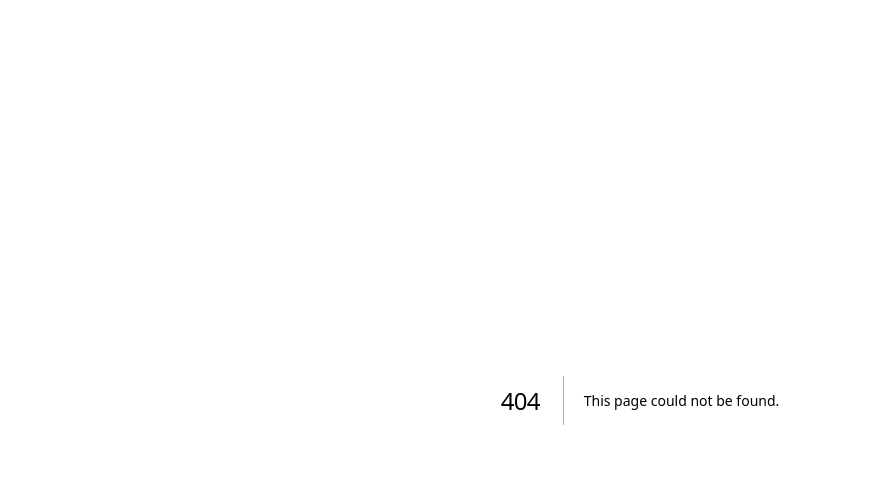
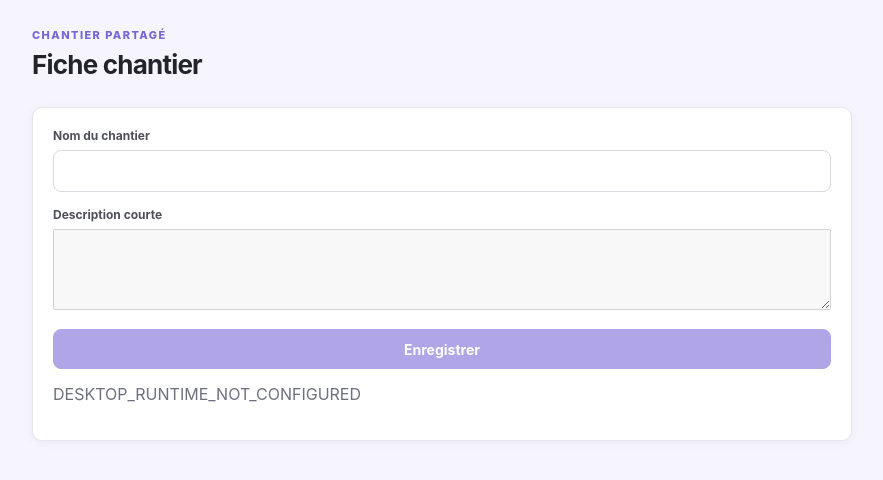
Before and after one commit to lv42840-svg/papot-agencement-app, a Next.js app: page /chantiers/chantier-test-verrou in a window 1280 px wide. Before the commit this address had no page. Shown: the top 480 px of the page, without its empty margins (0-883 px from the left). Built offline with nearby package versions, Linux system fonts and the light colour scheme; no server answers.

Commit message:
feat: connect chantier screen to shared locking

```diff
--- /dev/null
+++ b/src/app/api/desktop/shared-resource/route.ts
@@ -0,0 +1,79 @@
+import { NextResponse } from "next/server";
+import { z } from "zod";
+import { createDesktopSharedResourceRuntime } from "@/lib/desktop/shared-resource-runtime";
+import { sharedResourceRefSchema } from "@/lib/sync/resource-lock";
+
+export const runtime = "nodejs";
+
+const requestSchema = z.discriminatedUnion("action", [
+  z.object({
+    action: z.literal("open"),
+    resource: sharedResourceRefSchema,
+    leaseId: z.string().uuid(),
+  }),
+  z.object({
+    action: z.literal("save"),
+    resource: sharedResourceRefSchema,
+    leaseId: z.string().uuid(),
+    expectedVersion: z.number().int().nonnegative(),
+    payload: z.unknown(),
+  }),
+  z.object({
+    action: z.literal("renew"),
+    resource: sharedResourceRefSchema,
+    leaseId: z.string().uuid(),
+  }),
+  z.object({
+    action: z.literal("release"),
+    resource: sharedResourceRefSchema,
+    leaseId: z.string().uuid(),
+  }),
+]);
+
+export async function POST(request: Request) {
+  try {
+    const input = requestSchema.parse(await request.json());
+    const runtime = createDesktopSharedResourceRuntime();
+
+    if (input.action === "open") {
+      return NextResponse.json(
+        await runtime.coordinator.open({
+          resource: input.resource,
+          leaseId: input.leaseId,
+          owner: runtime.owner,
+        }),
+      );
+    }
+    if (input.action === "save") {
+      return NextResponse.json(
+        await runtime.coordinator.save({
+          resource: input.resource,
+          leaseId: input.leaseId,
+          owner: runtime.owner,
+          expectedVersion: input.expectedVersion,
+          payload: input.payload,
+        }),
+      );
+    }
+    if (input.action === "renew") {
+      const lock = await runtime.locks.renew({
+        resource: input.resource,
+        leaseId: input.leaseId,
+        owner: runtime.owner,
+      });
+      return NextResponse.json({ status: "renewed", lock });
+    }
+
+    return NextResponse.json({
+      status: "released",
+      released: await runtime.coordinator.release({
+        resource: input.resource,
+        leaseId: input.leaseId,
+        owner: runtime.owner,
+      }),
+    });
+  } catch (error) {
+    const code = error instanceof Error ? error.message : "SHARED_RESOURCE_FAILED";
+    return NextResponse.json({ status: "error", error: code }, { status: 409 });
+  }
+}
--- /dev/null
+++ b/src/app/chantiers/[chantierId]/page.tsx
@@ -0,0 +1,20 @@
+import { ChantierEditor } from "@/components/chantier-editor";
+
+export default async function ChantierPage({
+  params,
+}: {
+  params: Promise<{ chantierId: string }>;
+}) {
+  const { chantierId } = await params;
+  return (
+    <main className="content" style={{ marginLeft: 0 }}>
+      <div className="pageHeader">
+        <div>
+          <p className="eyebrow">Chantier partagé</p>
+          <h1>Fiche chantier</h1>
+        </div>
+      </div>
+      <ChantierEditor chantierId={chantierId} />
+    </main>
+  );
+}
--- a/src/app/desktop-ready/page.tsx
+++ b/src/app/desktop-ready/page.tsx
@@ -1,3 +1,5 @@
+import Link from "next/link";
+
 export const dynamic = "force-static";
 
 export default function DesktopReadyPage() {
@@ -15,6 +17,9 @@ export default function DesktopReadyPage() {
             La configuration locale et l’accès Nextcloud sécurisé seront réutilisés aux prochains
             démarrages. Le raccordement aux écrans métier est la prochaine étape.
           </p>
+          <Link className="primaryButton" href="/chantiers/chantier-test-verrou">
+            Ouvrir la fiche chantier test
+          </Link>
         </div>
       </section>
     </main>
--- a/src/app/globals.css
+++ b/src/app/globals.css
@@ -39,7 +39,8 @@ a {
 }
 button,
 input,
-select {
+select,
+textarea {
   font: inherit;
 }
 button {
--- /dev/null
+++ b/src/components/chantier-editor.tsx
@@ -0,0 +1,136 @@
+"use client";
+
+import { FormEvent, useEffect, useRef, useState } from "react";
+import { SharedResourceAccessBanner } from "@/components/shared-resource-access-banner";
+
+type EditorState = {
+  status: "editable" | "read-only";
+  version: number;
+  ownerDisplayName?: string;
+};
+
+const endpoint = "/api/desktop/shared-resource";
+
+export function ChantierEditor({ chantierId }: { chantierId: string }) {
+  const leaseId = useRef(crypto.randomUUID());
+  const resource = useRef({ resource_type: "CHANTIER" as const, resource_id: chantierId });
+  const editable = useRef(false);
+  const [access, setAccess] = useState<EditorState | null>(null);
+  const [title, setTitle] = useState("");
+  const [description, setDescription] = useState("");
+  const [message, setMessage] = useState("Ouverture du chantier…");
+
+  useEffect(() => {
+    let active = true;
+    const currentLeaseId = leaseId.current;
+    const currentResource = resource.current;
+    const call = (body: unknown) =>
+      fetch(endpoint, {
+        method: "POST",
+        headers: { "Content-Type": "application/json" },
+        body: JSON.stringify(body),
+      });
+
+    call({ action: "open", resource: currentResource, leaseId: currentLeaseId })
+      .then(async (response) => {
+        const result = await response.json();
+        if (!response.ok) throw new Error(result.error ?? "Ouverture impossible");
+        if (!active) return;
+        const payload = result.resource?.payload as
+          | { title?: string; description?: string }
+          | undefined;
+        setTitle(payload?.title ?? "");
+        setDescription(payload?.description ?? "");
+        setAccess({
+          status: result.status,
+          version: result.baseVersion,
+          ownerDisplayName:
+            result.status === "read-only" ? result.lock.owner_display_name : undefined,
+        });
+        editable.current = result.status === "editable";
+        setMessage("");
+      })
+      .catch(
+        (error) =>
+          active && setMessage(error instanceof Error ? error.message : "Ouverture impossible"),
+      );
+
+    const renewal = window.setInterval(() => {
+      if (!editable.current) return;
+      void call({ action: "renew", resource: currentResource, leaseId: currentLeaseId });
+    }, 120_000);
+
+    return () => {
+      active = false;
+      window.clearInterval(renewal);
+      if (editable.current) {
+        navigator.sendBeacon(
+          endpoint,
+          new Blob(
+            [
+              JSON.stringify({
+                action: "release",
+                resource: currentResource,
+                leaseId: currentLeaseId,
+              }),
+            ],
+            { type: "application/json" },
+          ),
+        );
+      }
+    };
+  }, []);
+
+  async function save(event: FormEvent) {
+    event.preventDefault();
+    if (!access || access.status !== "editable") return;
+    setMessage("Enregistrement…");
+    const response = await fetch(endpoint, {
+      method: "POST",
+      headers: { "Content-Type": "application/json" },
+      body: JSON.stringify({
+        action: "save",
+        resource: resource.current,
+        leaseId: leaseId.current,
+        expectedVersion: access.version,
+        payload: { title, description },
+      }),
+    });
+    const result = await response.json();
+    if (!response.ok || result.status === "conflict") {
+      setMessage("La fiche a changé ailleurs. Rechargez-la avant de poursuivre.");
+      return;
+    }
+    setAccess({ status: "editable", version: result.resource.version });
+    setMessage("Chantier enregistré.");
+  }
+
+  return (
+    <section className="panel" style={{ maxWidth: 820 }}>
+      {access ? <SharedResourceAccessBanner {...access} /> : null}
+      <form className="loginForm" onSubmit={save}>
+        <label>
+          Nom du chantier
+          <input
+            value={title}
+            onChange={(event) => setTitle(event.target.value)}
+            disabled={access?.status !== "editable"}
+          />
+        </label>
+        <label>
+          Description courte
+          <textarea
+            value={description}
+            onChange={(event) => setDescription(event.target.value)}
+            disabled={access?.status !== "editable"}
+            rows={5}
+          />
+        </label>
+        <button className="primaryButton" disabled={access?.status !== "editable"} type="submit">
+          Enregistrer
+        </button>
+        {message ? <p className="muted">{message}</p> : null}
+      </form>
+    </section>
+  );
+}
--- /dev/null
+++ b/src/lib/desktop/shared-resource-runtime.ts
@@ -0,0 +1,69 @@
+import "server-only";
+
+import { NextcloudDavClient } from "@/lib/sync/nextcloud-dav";
+import { SharedResourceEditCoordinator } from "@/lib/sync/resource-edit-coordinator";
+import { NextcloudResourceLockStore } from "@/lib/sync/resource-lock-store";
+import { NextcloudSharedResourceStore } from "@/lib/sync/resource-state-store";
+
+type DesktopRuntimeConfig = {
+  nextcloud_base_url: string;
+  nextcloud_login: string;
+  nextcloud_user_id: string;
+  nextcloud_sync_root: string;
+  device_id: string;
+  papot_user_id: string;
+  papot_user_display_name: string;
+};
+
+export function createDesktopSharedResourceRuntime() {
+  const rawConfig = process.env.PAPOT_DESKTOP_CONFIG_JSON;
+  const appPassword = process.env.PAPOT_NEXTCLOUD_APP_PASSWORD;
+  if (!rawConfig || !appPassword) throw new Error("DESKTOP_RUNTIME_NOT_CONFIGURED");
+
+  let config: DesktopRuntimeConfig;
+  try {
+    config = JSON.parse(rawConfig) as DesktopRuntimeConfig;
+  } catch {
+    throw new Error("DESKTOP_RUNTIME_CONFIG_INVALID");
+  }
+
+  const required = [
+    config.nextcloud_base_url,
+    config.nextcloud_login,
+    config.nextcloud_user_id,
+    config.nextcloud_sync_root,
+    config.device_id,
+    config.papot_user_id,
+    config.papot_user_display_name,
+  ];
+  if (required.some((value) => typeof value !== "string" || !value.trim())) {
+    throw new Error("DESKTOP_RUNTIME_CONFIG_INVALID");
+  }
+
+  const dav = new NextcloudDavClient({
+    baseUrl: config.nextcloud_base_url,
+    login: config.nextcloud_login,
+    appPassword,
+    userAgent: "PAPOT-Desktop/0.1",
+  });
+  const locks = new NextcloudResourceLockStore(
+    dav,
+    config.nextcloud_user_id,
+    config.nextcloud_sync_root,
+  );
+  const states = new NextcloudSharedResourceStore(
+    dav,
+    config.nextcloud_user_id,
+    config.nextcloud_sync_root,
+  );
+
+  return {
+    coordinator: new SharedResourceEditCoordinator(locks, states),
+    locks,
+    owner: {
+      userId: config.papot_user_id,
+      deviceId: config.device_id,
+      displayName: config.papot_user_display_name,
+    },
+  };
+}
```
Also changed, not shown: desktop/main.cjs (+13 -0 lines).
